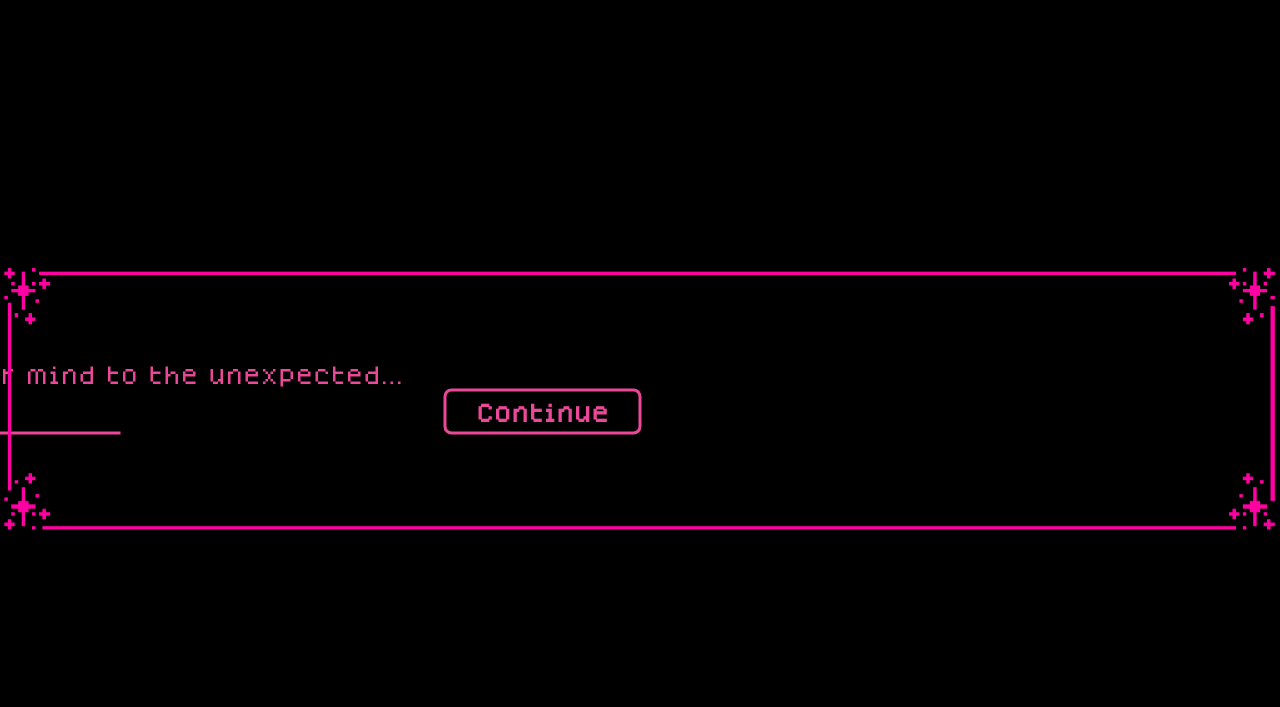
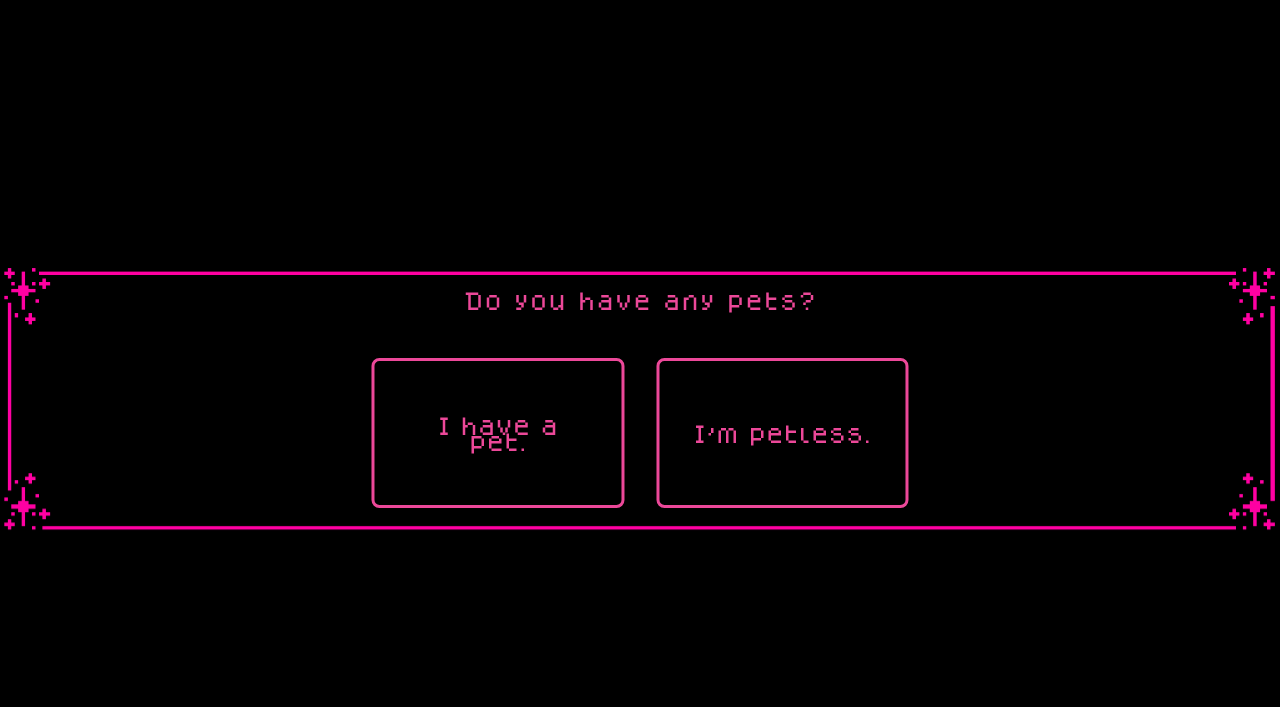
Before and after one commit to susansemaphore/fortune-cookie, a Flask app: page /surpriseStep1 in a window 1280 px wide. Shown: the top 707 px of the page. Run offline with Flask 3, Linux system fonts and the light colour scheme.

Commit message:
convergance

```diff
--- a/fortune-teller/app.py
+++ b/fortune-teller/app.py
@@ -24,6 +24,13 @@
     session['name'] = request.form.get("name", "")
     content = get_content("step2")
     return render_template("step2.html", content=content)
+
+@app.post("/step3")
+def step3():
+    # Store any answers from the category-specific Step1 pages
+    session['category_answer'] = request.form.get("love_answer") or request.form.get("guidance_answer") or request.form.get("fortune_answer") or request.form.get("surprise_answer")
+    content = get_content("step3")
+    return render_template("step3.html", content=content)
 
 @app.post("/fortune")
 def fortune():
--- a/fortune-teller/content.py
+++ b/fortune-teller/content.py
@@ -30,6 +30,12 @@
         "button_text_despair": "Surprise me",
     },
 
+    "step3": {
+        "step_number": 3,
+        "title": "Start the ritual",
+        "button_text": "Fingerprint",
+    },
+
     "result": {
         "title_prefix": "✨ Your Fortune, ",
         "title_suffix": " ✨",
@@ -54,9 +60,7 @@
     # Guidance path
     "guidanceStep1": {
         "step_number": 1,
-        "field_label": "What guidance do you seek?",
-        "field_placeholder": "Tell me...",
-        "button_text": "Continue",
+        "field_label": "Are you enlightened?",
     },
 
     "guidanceStep2": {
@@ -84,9 +88,7 @@
     # Surprise path
     "surpriseStep1": {
         "step_number": 1,
-        "field_label": "Open your mind to the unexpected...",
-        "field_placeholder": "Tell me...",
-        "button_text": "Continue",
+        "field_label": "Do you have any pets?",
     },
 
     "surpriseStep2": {
--- a/fortune-teller/templates/loveStep1.html
+++ b/fortune-teller/templates/loveStep1.html
@@ -1,6 +1,6 @@
 {% extends "base.html" %}
 {% block content %}
-  <form class="cloud form-row" method="post" action="{{ url_for('loveStep2') }}">
+  <form class="cloud form-row" method="post" action="{{ url_for('step3') }}">
     <label class="field">
       <span>{{ content.field_label }}</span>
       <input type="text" name="love_question" required placeholder="{{ content.field_placeholder }}" autocomplete="off" />
--- a/fortune-teller/templates/surpriseStep1.html
+++ b/fortune-teller/templates/surpriseStep1.html
@@ -1,10 +1,20 @@
 {% extends "base.html" %}
 {% block content %}
-  <form class="cloud form-row" method="post" action="{{ url_for('surpriseStep2') }}">
-    <label class="field">
-      <span>{{ content.field_label }}</span>
-      <input type="text" name="surprise_question" required placeholder="{{ content.field_placeholder }}" autocomplete="off" />
-    </label>
-    <button class="btn" type="submit">{{ content.button_text }}</button>
-  </form>
+  <div class="category-selection">
+    <h2 class="category-title">{{ content.field_label }}</h2>
+    <div class="category-buttons" style="display: flex; gap: 2rem; justify-content: center; align-items: center;">
+      <form method="post" action="{{ url_for('step3') }}" class="category-form" style="flex: 1; max-width: 400px;">
+        <input type="hidden" name="surprise_answer" value="has_pet" />
+        <button class="category-btn" type="submit" style="width: 100%; min-height: 150px; border: 3px solid; background: transparent; display: flex; align-items: center; justify-content: center; padding: 2rem;">
+          <span class="category-label" style="text-align: center;">I have a pet.</span>
+        </button>
+      </form>
+      <form method="post" action="{{ url_for('step3') }}" class="category-form" style="flex: 1; max-width: 400px;">
+        <input type="hidden" name="surprise_answer" value="petless" />
+        <button class="category-btn" type="submit" style="width: 100%; min-height: 150px; border: 3px solid; background: transparent; display: flex; align-items: center; justify-content: center; padding: 2rem;">
+          <span class="category-label" style="text-align: center;">I'm petless.</span>
+        </button>
+      </form>
+    </div>
+  </div>
 {% endblock %}
```
Also changed, not shown: fortune-teller/templates/fortuneStep1.html (+17 -7 lines), fortune-teller/templates/guidanceStep1.html (+17 -7 lines), fortune-teller/templates/step3.html (added, +9 -0 lines), 5 other files.
